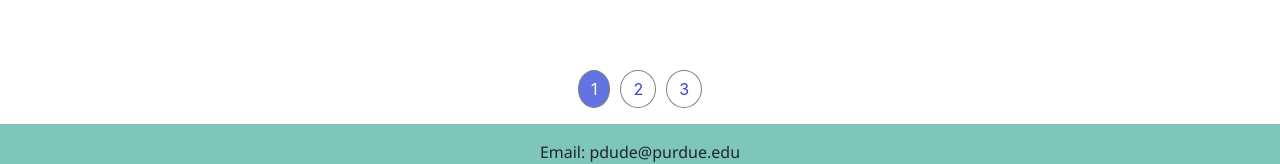
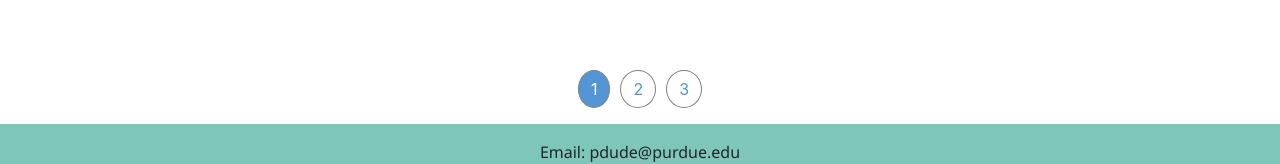
Before and after one commit to pdude517/website, an Angular app: page /skills in a window 1280 px wide. Shown: the part 637-801 px from the top of the page. Built offline with nearby package versions, Linux system fonts and the light colour scheme.

Commit message:
color changes again

```diff
--- a/src/app/code-skills/code-skills.component.css
+++ b/src/app/code-skills/code-skills.component.css
@@ -16,13 +16,13 @@ h2 {
 .pagination>li>a {
   border-radius: 50% !important;
   margin: 0 5px;
-  color: rgb(204, 65, 65);
+  color: rgb(178, 65, 65);
   border-color: gray;
 }
 
 .pagination>.active>a {
   color: white;
-  background-color: rgb(226, 97, 97);
+  background-color: rgb(178, 65, 65);
 }
 .progress-bar {
   width: 0;
--- a/src/app/sd-tools/sd-tools.component.css
+++ b/src/app/sd-tools/sd-tools.component.css
@@ -17,13 +17,13 @@ h2 {
 .pagination>li>a {
   border-radius: 50% !important;
   margin: 0 5px;
-  color: rgb(190, 204, 65);
+  color: rgb(193, 195, 57);
   border-color: gray;
 }
 
 .pagination>.active>a {
   color: white;
-  background-color: rgb(213, 226, 97);
+  background-color: rgb(193, 195, 57);
 }
 .progress-bar {
   width: 0;
--- a/src/app/skills/skills.component.css
+++ b/src/app/skills/skills.component.css
@@ -18,13 +18,13 @@ h2 {
 .pagination>li>a {
   border-radius: 50% !important;
   margin: 0 5px;
-  color: rgb(65, 65, 204);
+  color: rgb(84, 150, 213);
   border-color: gray;
 }
 
 .pagination>.active>a {
   color: white;
-  background-color: rgb(97, 116, 226);
+  background-color: rgb(84, 150, 213);
 }
 .progress-bar {
   width: 0;
```
